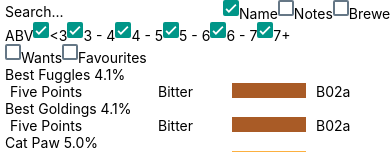
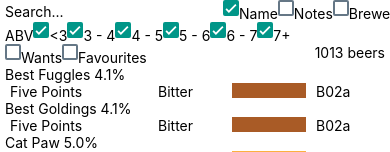
Before and after one commit to dave-co/gbbf-beer, a React Native app: screen / in a window 390 px wide. Shown: the top 152 px of the page. Built offline with nearby package versions, Linux system fonts and the light colour scheme.

Commit message:
beer count

```diff
--- a/components/BeerList.js
+++ b/components/BeerList.js
@@ -81,6 +81,7 @@
             beerData={BEER_DATA}
             wants={this.state.wants}
             favourites={this.state.favourites}
+            beerCount={this.state.beerData.length}
           />
       }
 
--- a/components/Header.js
+++ b/components/Header.js
@@ -189,6 +189,7 @@
                         onValueChange={() => this._onChangeToggle({favourites : !this.state.favourites})}
                     />
                     <Text style={styles.label}>Favourites</Text>
+                    <Text style={styles.beerCount}>{this.props.beerCount} beers</Text>
                 </View>
             </View>
         )
@@ -200,6 +201,10 @@
         width: Dimensions.get('window').width,
         flexDirection: 'row'
     },
+    beerCount : {
+        marginLeft:'auto',
+        marginRight : 5
+    },
     lineStart : {
         marginLeft : 5
     },
```
